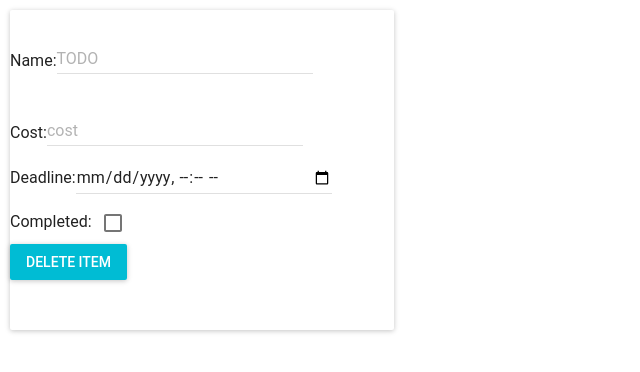
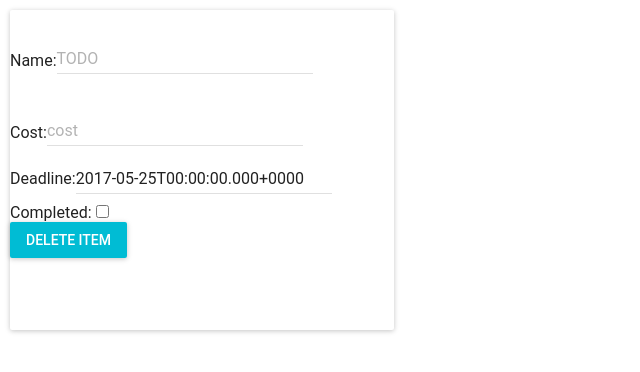
Before and after one commit to OnurcanKarabulut/HuaweiTodoListFE, a React (Create React App) app: page /todoitems in a window 1280 px wide. Shown: the top 372 px of the page, without its empty margins (0-640 px from the left). Built offline with nearby package versions, Linux system fonts and the light colour scheme.

Commit message:
chekedUnchekedAndDateCorrectness

```diff
--- a/src/Component/Todo.js
+++ b/src/Component/Todo.js
@@ -1,12 +1,10 @@
 import React, {Component} from 'react'
 import axios from 'axios';
 import MuiThemeProvider from 'material-ui/styles/MuiThemeProvider';
-import Checkbox from '@material-ui/core/Checkbox';
 import RaisedButton from 'material-ui/RaisedButton';
 import TextField from 'material-ui/TextField';
 import Card from 'material-ui/Card';
 import AppBar from "material-ui/AppBar";
-
 
 
 class todo extends Component {
@@ -16,7 +14,8 @@ class todo extends Component {
             username: '',
             todo: '',
             cost: '',
-            date: new Date(),
+            date: '',
+            isChecked: false,
 
         }
     }
@@ -24,6 +23,9 @@ class todo extends Component {
     onChange = date => this.setState({date});
 
     handleClick(event) {
+        if (this.state.todo.length === 0 || this.state.cost.length === 0 || this.state.date.length === 0) {
+            alert("Aşağıdaki Alanların Hepsinin Doldurulması Zorunludur!!!")
+        } else {
             var apiBaseUrl = "http://localhost:8080/todo/";
             var self = this;
             console.log(this.props.TodoUsername);
@@ -33,9 +35,12 @@ class todo extends Component {
                 "todo": this.state.todo,
                 "cost": this.state.cost,
                 "date": this.state.date,
-            "username" : this.state.username,
+                "username": this.state.username,
+                "checked": this.state.isChecked,
 
             };
+
+
             axios.post(apiBaseUrl + 'addtodo', payload)
                 .then(function (response) {
                     console.log(response);
@@ -48,6 +53,7 @@ class todo extends Component {
                 .catch(function (error) {
                     console.log(error);
                 });
+        }
     }
 
     render() {
@@ -90,13 +96,13 @@ class todo extends Component {
                         </label>
                         <br></br>
                         <label>Completed:
-                            <Checkbox
-                                label="Multiline"
-                                value=''
-                                color="primary"
-                                inputProps={{
-                                    'aria-label': 'secondary checkbox',
-                                }}
+                            <label>Completed:
+                                <input type="checkbox" onChange={(e) => {
+                                    e.preventDefault();
+                                    this.setState({isChecked: !this.state.isChecked})
+                                }}/>
+                            </label>
+
                             />
                         </label>
                         <br/>
--- a/src/Component/TodoItems.js
+++ b/src/Component/TodoItems.js
@@ -4,21 +4,23 @@ import MuiThemeProvider from 'material-ui/styles/MuiThemeProvider';
 import RaisedButton from 'material-ui/RaisedButton';
 import TextField from 'material-ui/TextField';
 import Card from 'material-ui/Card';
-import Checkbox from "@material-ui/core/Checkbox";
 import axios from "axios";
 
 
 class todoitems extends Component {
     constructor(props) {
         super(props);
+        console.log("odoitems", this.props)
         this.state = {
             username: '',
             todo: '',
             cost: '',
             date: '',
+            isChecked: this.props.isChecked,
+        };
+        this.handleChecked = this.handleChecked.bind(this);
+    }
 
-        }
-    }
 
     onDeleteUser = (id) => {
         const {deleteuser} = this.props;
@@ -26,7 +28,7 @@ class todoitems extends Component {
         var payload = {
             "id": this.props.id
         };
-        axios.delete(apiBaseUrl + 'deleteToDoItem',{ data: payload })
+        axios.delete(apiBaseUrl + 'deleteToDoItem', {data: payload})
             .then(function (response) {
                 console.log(response);
                 if (response.status == 200) {
@@ -36,9 +38,29 @@ class todoitems extends Component {
             })
 
     };
+    handleChecked = (isChecked) => {
+        var apiBaseUrl = "http://localhost:8080/todo/";
+        var payload = {
+            "id": this.props.id,
+            "checked": isChecked,
+
+        };
+        var self = this
+        axios.post(apiBaseUrl + 'updateIsCompleted', payload)
+            .then(function (response) {
+                console.log("---response", response);
+                if (response.status == 200) {
+                    console.log("güncellendi");
+                    self.setState({isChecked: isChecked})
+                }
+            })
+
+    };
 
     render() {
+
         const {id, todo, cost, date} = this.props;
+
         console.log(date);
         return (
             <div>
@@ -62,26 +84,22 @@ class todoitems extends Component {
                         <br></br>
                         <label>Deadline:
                             <TextField
-                                id="datetime-local"
-                                label="Next appointment"
-                                type="datetime-local"
-
+                                id="date"
+                                label="Birthday"
+                                type="datetime"
+                                defaultValue="2017-05-25T00:00:00.000+0000"
                                 value={date}
                                 InputLabelProps={{
-                                    shrink: true,
+                                    shrink: true
                                 }}
                             />
                         </label>
                         <br></br>
                         <label>Completed:
-                            <Checkbox
-                                label="Multiline"
-                                value=''
-                                color="primary"
-                                inputProps={{
-                                    'aria-label': 'secondary checkbox',
-                                }}
-                            />
+                            <input type="checkbox" checked={this.state.isChecked} onChange={(e) => {
+                                e.preventDefault();
+                                this.handleChecked(!this.state.isChecked)
+                            }}/>
                         </label>
                         <br/>
                         <RaisedButton label="DELETE ITEM" primary={true} onClick={(event) => this.onDeleteUser(id)}/>
--- a/src/Component/Todolist.js
+++ b/src/Component/Todolist.js
@@ -3,6 +3,7 @@ import ToDoİtems from '../Component/TodoItems';
 import Input from '@material-ui/core/Input';
 import MuiThemeProvider from "material-ui/styles/MuiThemeProvider";
 import AppBar from "material-ui/AppBar";
+import RaisedButton from "material-ui/RaisedButton";
 
 class Todolist extends Component {
     state = {
@@ -18,7 +19,6 @@ class Todolist extends Component {
         const filteredItems = todoitems.filter( item =>{
             return item.todo.toLowerCase().indexOf( search.toLowerCase() ) !== -1
         })
-
         return (
             <div>
                 <MuiThemeProvider>
@@ -37,6 +37,7 @@ class Todolist extends Component {
                                        todo={item.todo}
                                        cost={item.cost}
                                        date={item.date}
+                                       isChecked={item.isChecked}
                             />
                         )
 
--- a/src/Component/UserToDoLists.js
+++ b/src/Component/UserToDoLists.js
@@ -21,6 +21,9 @@ class usertodolists extends Component {
 
 
     handleClick(event) {
+        if(this.state.listname.length===0){
+            alert("Liste İsmi doldurulmalıdır.!!")
+        }else {
             var apiBaseUrl = "http://localhost:8080/todo/";
             var self = this;
             console.log(this.props.username);
@@ -29,23 +32,26 @@ class usertodolists extends Component {
                 "listname": this.state.listname,
 
             };
-        const {username,history,setUserLists} = this.props
+            const {username, history, setUserLists} = this.props
             axios.post(apiBaseUrl + 'createList', payload)
                 .then(function (response) {
                     console.log(response);
-                if (response.status == 200) {
+                    if (response.status == 200 && response.data == false) {
                         console.log("kaydedildi");
-                    axios.get(apiBaseUrl + 'findtodolists' +'/' + username)
+                        axios.get(apiBaseUrl + 'findtodolists' + '/' + username)
                             .then(function (response) {
                                 setUserLists(response.data)
 
                             })
+                    }else{
+                        alert("Aynı isimle iki liste kaydedilemez!!");
                     }
                 })
                 .catch(function (error) {
                     console.log(error);
                 });
             this.setState({listname: ''})
+        }
     }
     ListUserList(event) {
         this.props.history.push('todolists');
```
Also changed, not shown: 1 other file (tests, documents, lock files or other folders). Lines whose indentation alone changed are shown as unchanged.
